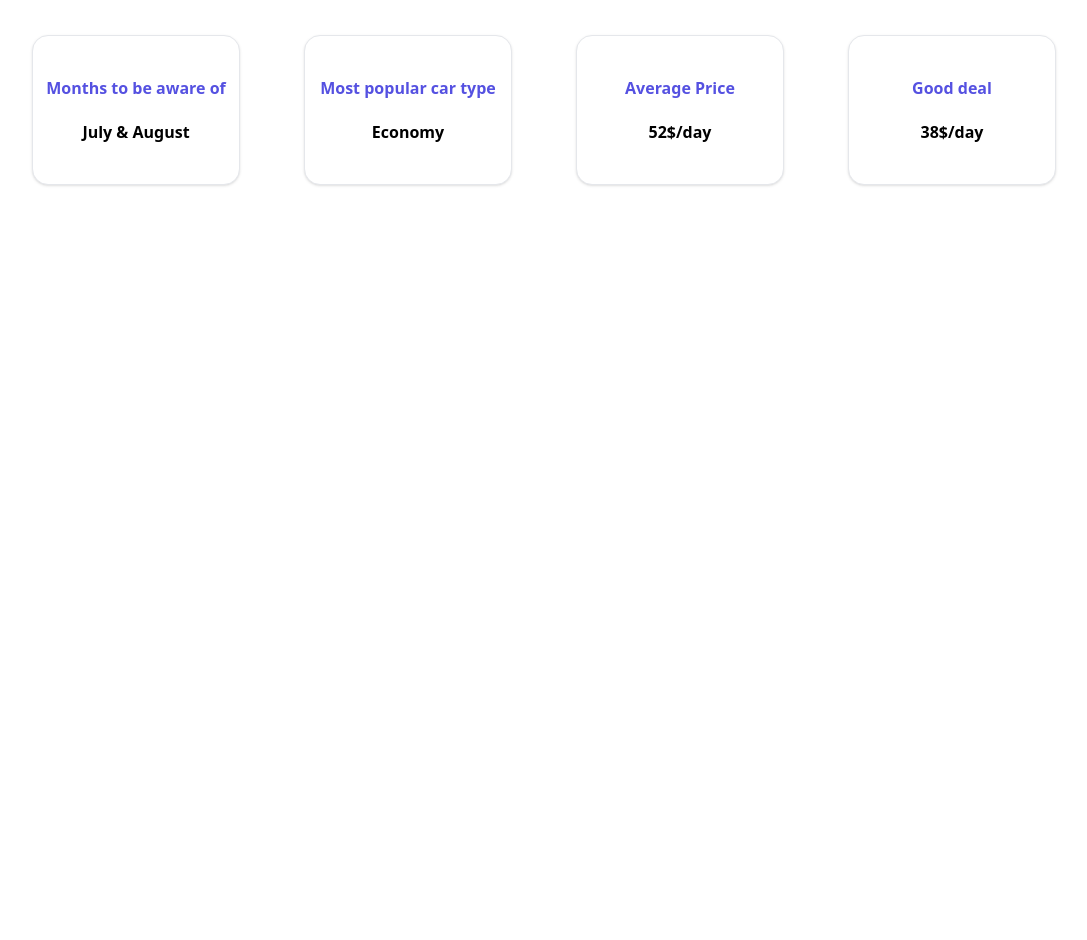
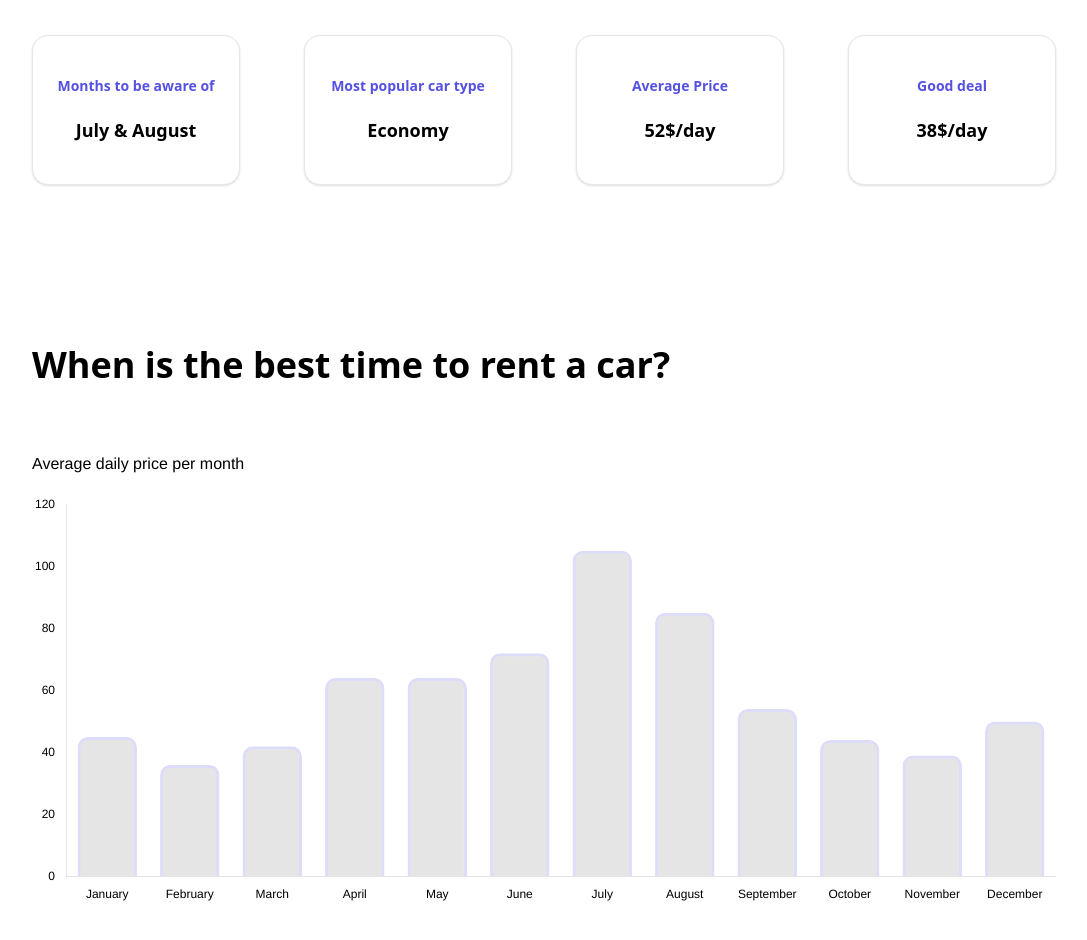
Before and after one commit to stanciuruben/drivenow, a Next.js app: page / in a window 1280 px wide. Shown: the part 2820-3760 px from the top of the page, without its empty margins (96-1183 px from the left). Before the commit the page ends 3165 px from the top, so only its background shows below. Built offline with nearby package versions, Linux system fonts and the light colour scheme.

Commit message:
feat: Chart + fix: UI

```diff
--- a/components/Cards2.tsx
+++ b/components/Cards2.tsx
@@ -4,7 +4,7 @@ const Cards: FC = () => {
 
     return (
         <article className='relative my-40 mx-5 max-w-screen-lg lg:mx-auto'>
-            <h2 className='text-4xl font-extrabold dark:text-white mb-10'>
+            <h2 className='text-2xl sm:text-4xl font-extrabold dark:text-white mb-10'>
                 Good to Know
             </h2>
             <ul className='flex flex-wrap gap-10 justify-center items-center lg:justify-between'>
@@ -12,10 +12,10 @@ const Cards: FC = () => {
                     className="block w-[13rem] py-10 bg-white border border-gray-200 rounded-2xl shadow
                             dark:bg-gray-800 dark:border-gray-700 text-center"
                 >
-                    <h3 className='text-secondary font-semibold mb-5'>
+                    <h3 className='text-sm text-secondary font-semibold mb-5'>
                         Months to be aware of
                     </h3>
-                    <p className="font-bold text-black dark:text-white">
+                    <p className="font-bold text-lg text-black dark:text-white">
                         July & August
                     </p>
                 </li>
@@ -23,10 +23,10 @@ const Cards: FC = () => {
                     className="block w-[13rem] py-10 bg-white border border-gray-200 rounded-2xl shadow
                             dark:bg-gray-800 dark:border-gray-700 text-center"
                 >
-                    <h3 className='text-secondary font-semibold mb-5'>
+                    <h3 className='text-sm text-secondary font-semibold mb-5'>
                         Most popular car type
                     </h3>
-                    <p className="font-bold text-black dark:text-white">
+                    <p className="font-bold text-lg text-black dark:text-white">
                         Economy
                     </p>
                 </li>
@@ -34,10 +34,10 @@ const Cards: FC = () => {
                     className="block w-[13rem] py-10 bg-white border border-gray-200 rounded-2xl shadow
                             dark:bg-gray-800 dark:border-gray-700 text-center"
                 >
-                    <h3 className='text-secondary font-semibold mb-5'>
+                    <h3 className='text-sm text-secondary font-semibold mb-5'>
                         Average Price
                     </h3>
-                    <p className="font-bold text-black dark:text-white">
+                    <p className="font-bold text-lg text-black dark:text-white">
                         52$/day
                     </p>
                 </li>
@@ -45,10 +45,10 @@ const Cards: FC = () => {
                     className="block w-[13rem] py-10 bg-white border border-gray-200 rounded-2xl shadow
                             dark:bg-gray-800 dark:border-gray-700 text-center"
                 >
-                    <h3 className='text-secondary font-semibold mb-5'>
+                    <h3 className='text-sm text-secondary font-semibold mb-5'>
                         Good deal
                     </h3>
-                    <p className="font-bold text-black dark:text-white">
+                    <p className="font-bold text-lg text-black dark:text-white">
                         38$/day
                     </p>
                 </li>
--- /dev/null
+++ b/components/Chart.tsx
@@ -0,0 +1,105 @@
+import { useEffect, type FC, useRef } from 'react';
+import Chart from 'chart.js/auto';
+
+const Cards: FC<{
+    isDarkMode: boolean | null;
+}> = ({
+    isDarkMode
+}) => {
+        const canvas = useRef<HTMLCanvasElement>(null);
+
+        useEffect(() => {
+            Chart.defaults.color = isDarkMode ? "#ffffff" : '#000000';
+            const data = [
+                { month: 'January', count: 45 },
+                { month: 'February', count: 36 },
+                { month: 'March', count: 42 },
+                { month: 'April', count: 64 },
+                { month: 'May', count: 64 },
+                { month: 'June', count: 72 },
+                { month: 'July', count: 105 },
+                { month: 'August', count: 85 },
+                { month: 'September', count: 54 },
+                { month: 'October', count: 44 },
+                { month: 'November', count: 39 },
+                { month: 'December', count: 50 },
+            ];
+            const chart = new Chart(
+                // @ts-expect-error
+                canvas.current,
+                {
+                    type: 'bar',
+                    data: {
+                        labels: data.map(row => row.month),
+                        datasets: [
+                            {
+                                label: 'Average daily price per month',
+                                data: data.map(row => row.count),
+                                backgroundColor: isDarkMode ? 'rgba(255, 255, 255, 0.1)' : 'rgba(0, 0, 0, 0.1)',
+                                hoverBackgroundColor: '#1f2937',
+                                borderColor: isDarkMode ? 'rgba(85, 81, 225, 0.5)' : 'rgba(85, 81, 225, 0.2)',
+                                hoverBorderColor: 'transparent',
+                                borderWidth: 3,
+                                borderRadius: 10,
+                            }
+                        ],
+                    },
+                    options: {
+                        maintainAspectRatio: false,
+                        plugins: {
+                            legend: {
+                                display: false
+                            },
+                            title: {
+                                align: 'start',
+                                position: 'top',
+                                text: 'Average daily price per month',
+                                display: true,
+                                font: {
+                                    size: 16,
+                                    weight: 'normal'
+                                },
+                                padding: 30
+                            }
+                        },
+                        scales: {
+                            x: {
+                                grid: {
+                                    color: 'transparent'
+                                }
+                            },
+                            y: {
+                                grid: {
+                                    color: 'transparent'
+                                }
+                            }
+                        }
+                    }
+                }
+            );
+
+            return () => {
+                chart.destroy();
+            }
+
+        }, [isDarkMode])
+
+        return (
+            <article className='relative my-40'>
+                <div className='relative mx-5 max-w-screen-lg lg:mx-auto h-[20rem] lg:h-[30rem]'>
+                    <h2 className='text-2xl sm:text-4xl dark:text-white font-extrabold mb-10'>
+                        When is the best time to rent a car?
+                    </h2>
+                    <canvas
+                        ref={canvas}
+                        id='prices'
+                        aria-label="Average daily price per month"
+                        role="img"
+                    ></canvas>
+                </div>
+            </article>
+        );
+
+    }
+
+export default Cards;
--- a/components/Fleet.tsx
+++ b/components/Fleet.tsx
@@ -61,7 +61,7 @@ const Fleet: FC = () => {
 
     return (
         <article className="relative my-32">
-            <h2 className="text-center text-4xl font-extrabold dark:text-white">
+            <h2 className="text-center text-2xl sm:text-4xl font-extrabold dark:text-white">
                 Meet the fleet
             </h2>
             <div aria-hidden className="absolute bottom-0 w-full h-[5rem] sm:h-[10rem] bg-gradient-to-t from-gray-100 to-gray-300 dark:from-gray-800/50 dark:to-gray-900"></div>
--- a/components/Navbar.tsx
+++ b/components/Navbar.tsx
@@ -1,8 +1,14 @@
-import { FC, useRef } from "react";
+import { Dispatch, FC, SetStateAction, useRef } from "react";
 import Image from 'next/image';
 import Link from "next/link";
 
-const Navbar: FC = () => {
+const Navbar: FC<{
+    isDarkMode: boolean | null,
+    setIsDarkMode: Dispatch<SetStateAction<boolean | null>>;
+}> = ({
+    isDarkMode,
+    setIsDarkMode
+}) => {
         const subMenu = useRef<HTMLDivElement>(null);
 
         const switchTheme = (): void => {
@@ -26,6 +32,7 @@ const Navbar: FC = () => {
                     localStorage.setItem('color-theme', 'dark');
                 }
             }
+            setIsDarkMode(!isDarkMode);
         }
 
         const toggleSubMenu = (): void => {
--- a/components/Partners.tsx
+++ b/components/Partners.tsx
@@ -4,7 +4,7 @@ import Image from "next/image";
 const Partners: FC = () => {
     return (
         <article className="my-40 bg-secondary py-20">
-            <h2 className="text-center text-4xl font-extrabold text-white">
+            <h2 className="text-center text-2xl sm:text-4xl font-extrabold text-white">
                 Our Partners
             </h2>
             <ul className='mx-5 w-[calc(100%-2.5rem)] lg:mx-auto lg:w-full max-w-screen-lg mt-10 flex gap-10 lg:gap-0 items-center justify-center lg:justify-between flex-wrap' >
--- a/package.json
+++ b/package.json
@@ -15,6 +15,7 @@
     "@types/react-dom": "18.0.11",
     "amadeus": "^8.0.0",
     "axios": "^1.3.4",
+    "chart.js": "^4.2.1",
     "eslint": "8.37.0",
     "eslint-config-next": "13.2.4",
     "formik": "^2.2.9",
--- a/pages/index.tsx
+++ b/pages/index.tsx
@@ -6,8 +6,16 @@ import Info from '@/components/Info';
 import Fleet from '@/components/Fleet';
 import Partners from '@/components/Partners';
 import Cards2 from '@/components/Cards2';
+import Chart from '@/components/Chart';
+import { useEffect, useState } from 'react';
 
 export default function Home () {
+  const [isDarkMode, setIsDarkMode] = useState<boolean | null>(null);
+
+  useEffect(() => {
+    setIsDarkMode(document.getElementsByTagName('html')[0].classList.contains('dark'));
+  }, [])
+
   return (
     <>
       <Head>
@@ -17,13 +25,14 @@ export default function Home () {
         <link rel="icon" href="/favicon.ico" />
       </Head>
       <main className='overflow-x-hidden'>
-        <Navbar />
+        <Navbar isDarkMode={isDarkMode} setIsDarkMode={setIsDarkMode} />
         <Header />
         <Cards />
         <Info />
         <Fleet />
         <Partners />
         <Cards2 />
+        <Chart isDarkMode={isDarkMode} />
       </main>
     </>
   )
```
Also changed, not shown: 1 other file (tests, documents, lock files or other folders). Lines whose indentation alone changed are shown as unchanged.
